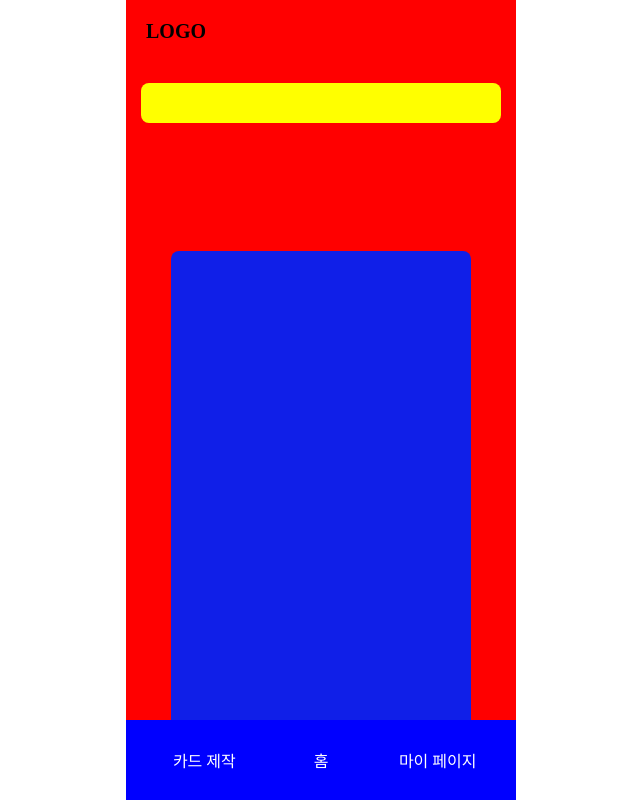
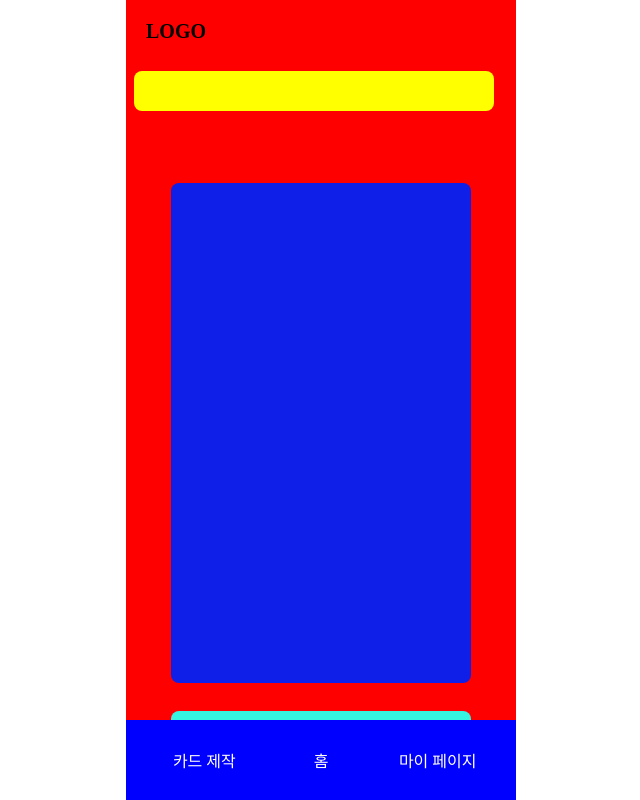
Before and after one commit to seoul-women-tech-hackathon-team5/meaningout-client, a React (Vite) app: page /main in a window 1280 px wide. Shown: the whole page, without its empty margins (319-959 px from the left). Built offline with nearby package versions, Linux system fonts and the light colour scheme.

Commit message:
Feat: 노란색 툴바 고정
피그마 기획서에 따라 노란색 툴바를 고정했음

```diff
--- a/package.json
+++ b/package.json
@@ -15,7 +15,7 @@
     "react-dom": "^18.2.0",
     "react-infinite-scroll-component": "^6.1.0",
     "react-router-dom": "6.14.1",
-    "styled-components": "6.0.4"
+    "styled-components": "6.0.4",
     "swiper": "^6.8.4"
   },
   "devDependencies": {
--- a/src/pages/MainPage.jsx
+++ b/src/pages/MainPage.jsx
@@ -34,7 +34,9 @@ const MainPage = () => {
         <LogoContainer>
           <LogoText>LOGO</LogoText>
         </LogoContainer>
-        <YellowRectangle onClick={handleYellowRectangleClick} />
+        <YellowRectangleContainer>
+          <YellowRectangle onClick={handleYellowRectangleClick} />
+        </YellowRectangleContainer>
         <CardContainer>
           {cards.map((card, index) => (
             <Card key={index} style={{ backgroundColor: card.color }} />
@@ -101,7 +103,7 @@ const LogoContainer = styled.div`
   position: sticky;
   top: 0;
   background-color: red;
-  z-index: 1;
+  z-index: 2;
 `;
 
 const LogoText = styled.div`
@@ -109,6 +111,30 @@ const LogoText = styled.div`
   font-size: 20px;
   font-weight: bold;
   padding: 20px;
+`;
+
+const CardContainer = styled.div`
+  display: flex;
+  flex-wrap: wrap;
+  justify-content: center;
+  transform: translateY(100px);
+`;
+
+const YellowRectangleContainer = styled.div`
+  width: 100%;
+  position: sticky;
+  top: 40px; /* Adjust the top position to push it below the Logo */
+  z-index: 2;
+`;
+
+const YellowRectangle = styled.div`
+  width: 360px;
+  height: 40px;
+  background-color: yellow;
+  margin: 8px;
+  border-radius: 8px;
+  cursor: pointer;
+  position: fixed;
 `;
 
 const Menu = styled.div`
@@ -133,23 +159,6 @@ const MenuButton = styled.button`
   color: white;
   border: none;
   font-size: 16px;
-  cursor: pointer;
-`;
-
-const CardContainer = styled.div`
-  display: flex;
-  flex-wrap: wrap;
-  justify-content: center;
-  transform: translateY(100px);
-`;
-
-const YellowRectangle = styled.div`
-  width: 360px;
-  height: 40px;
-  background-color: yellow;
-  margin: 8px;
-  margin-top: 20px;
-  border-radius: 8px;
   cursor: pointer;
 `;
 
```
Also changed, not shown: 1 other file (tests, documents, lock files or other folders).
